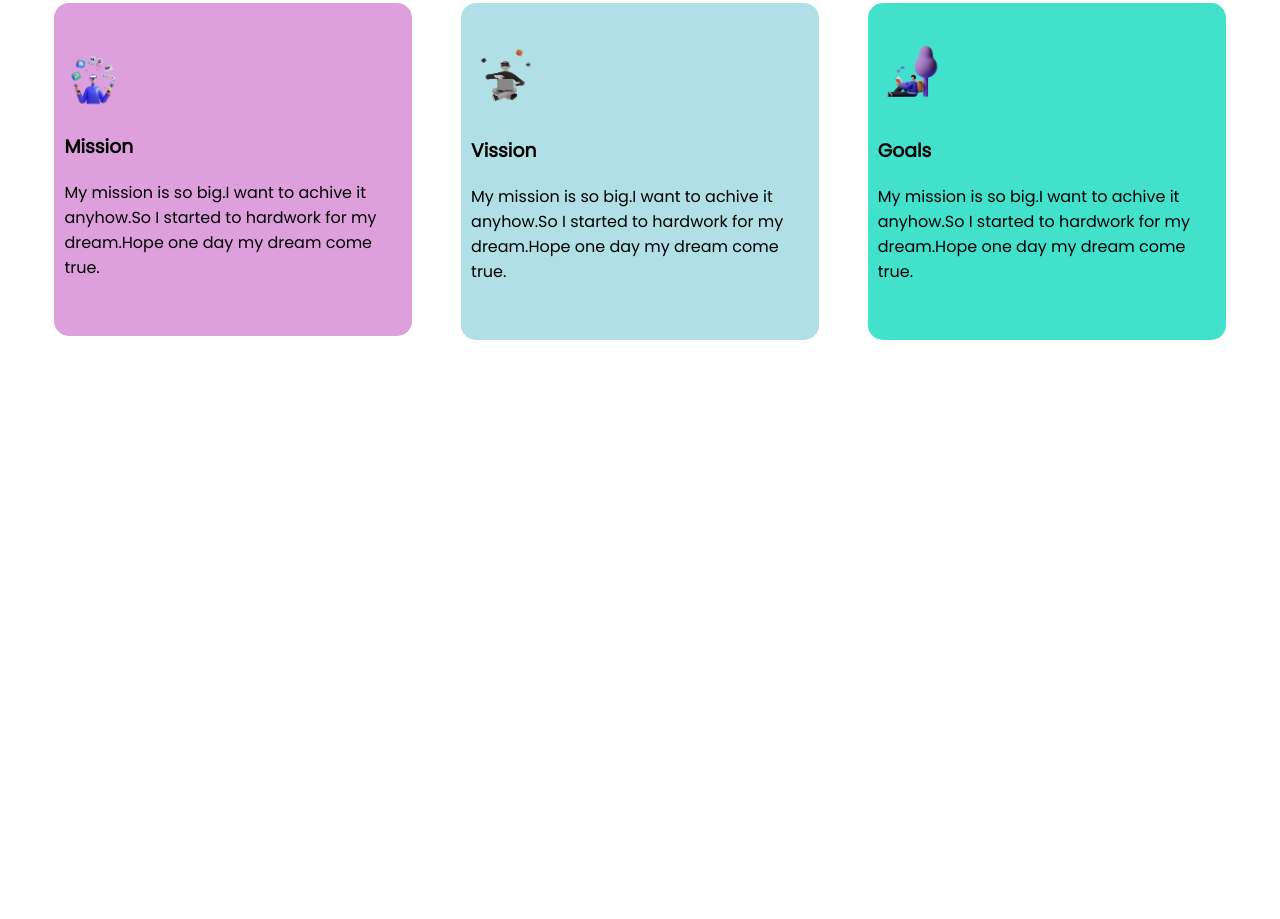
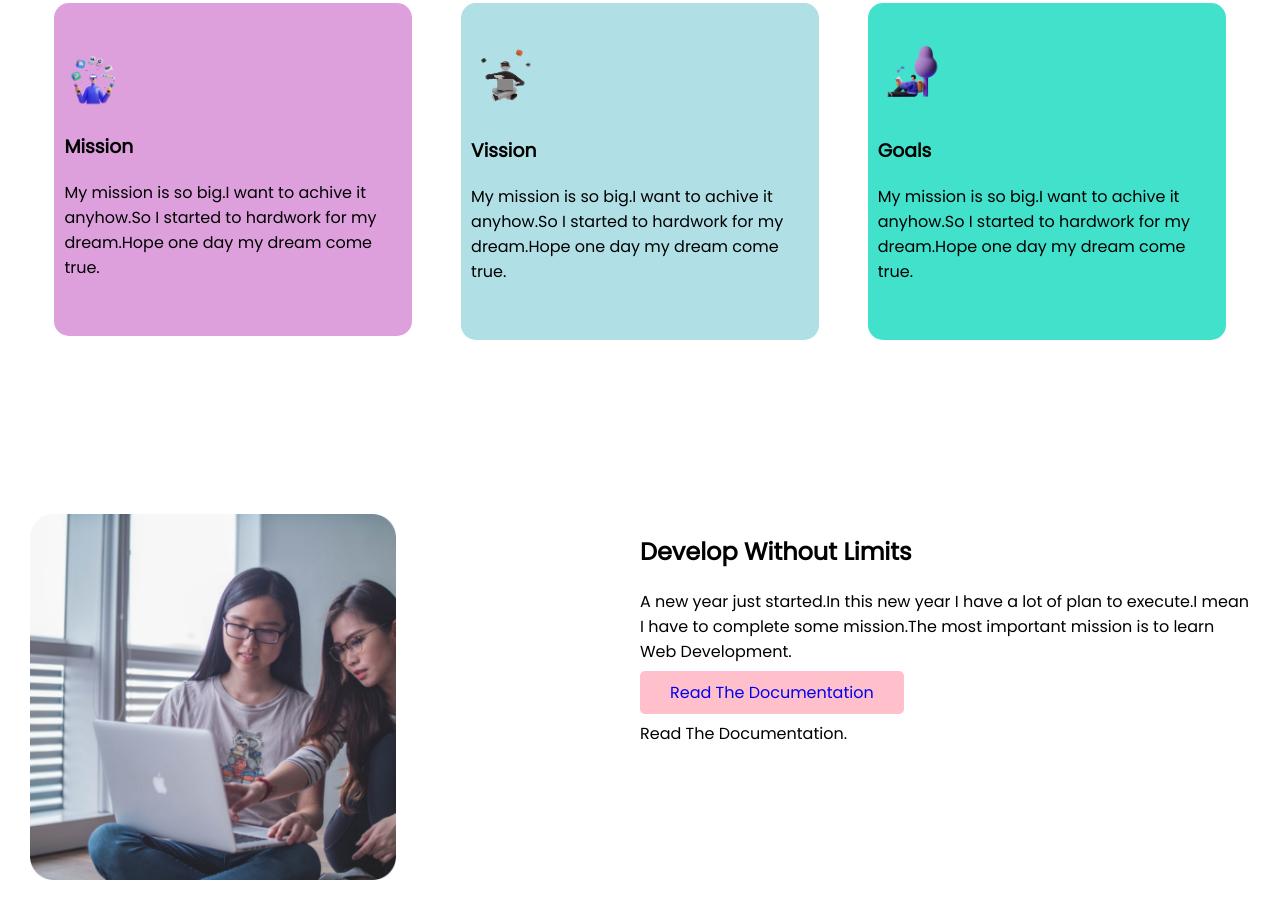
Before and after one commit to khanshorif331/assignment-1, a plain HTML site: page index.html in a window 1280 px wide. Shown: the part 647-1566 px from the top of the page. Before the commit the page ends 1041 px from the top, so only its background shows below. Drawn offline with Linux system fonts and the light colour scheme.

Commit message:
another section added successfully

```diff
--- a/index.html
+++ b/index.html
@@ -11,7 +11,7 @@
     <title>My Mission In 2022</title>
 </head>
 <body>
-    <section class="top-section">
+    <section class="same-attribute-section">
         <div class="flexible-container">
             <h1>Stay Focused On <span class="color-orange"> Mission 2022</span></h1>
             <p>A new year just started.In this new year I have a lot of plan to execute.I mean I have to complete some mission.The most important mission is to learn Web Development.</p>
@@ -46,6 +46,18 @@
 
     </section>
 
+    <section class="same-attribute-section">
+        <div class="flexible-container">
+            <img src="images/pictures/coding.png" alt="Two cute girl">
+        </div>
+        <div class="flexible-container">
+            <h1>Develop Without Limits</h1>
+            <p>A new year just started.In this new year I have a lot of plan to execute.I mean I have to complete some mission.The most important mission is to learn Web Development.</p>
+            <a class="explore-button" target="_blank" href="https://www.linkedin.com/in/shorif-khan-960918229/">Read The Documentation</a>
+            <p>Read The Documentation.</p>
+        </div>
+    </section>
+
 
 
 
--- a/style.css
+++ b/style.css
@@ -12,7 +12,7 @@ body {
   padding: 10px 30px;
   border-radius: 5px;
 }
-.top-section {
+.same-attribute-section {
   display: flex;
   margin-bottom: 150px;
 }
@@ -46,3 +46,6 @@ body {
 #goals {
   background-color: rgb(65, 225, 204);
 }
+.middle-section {
+  margin-bottom: 150px;
+}
```
